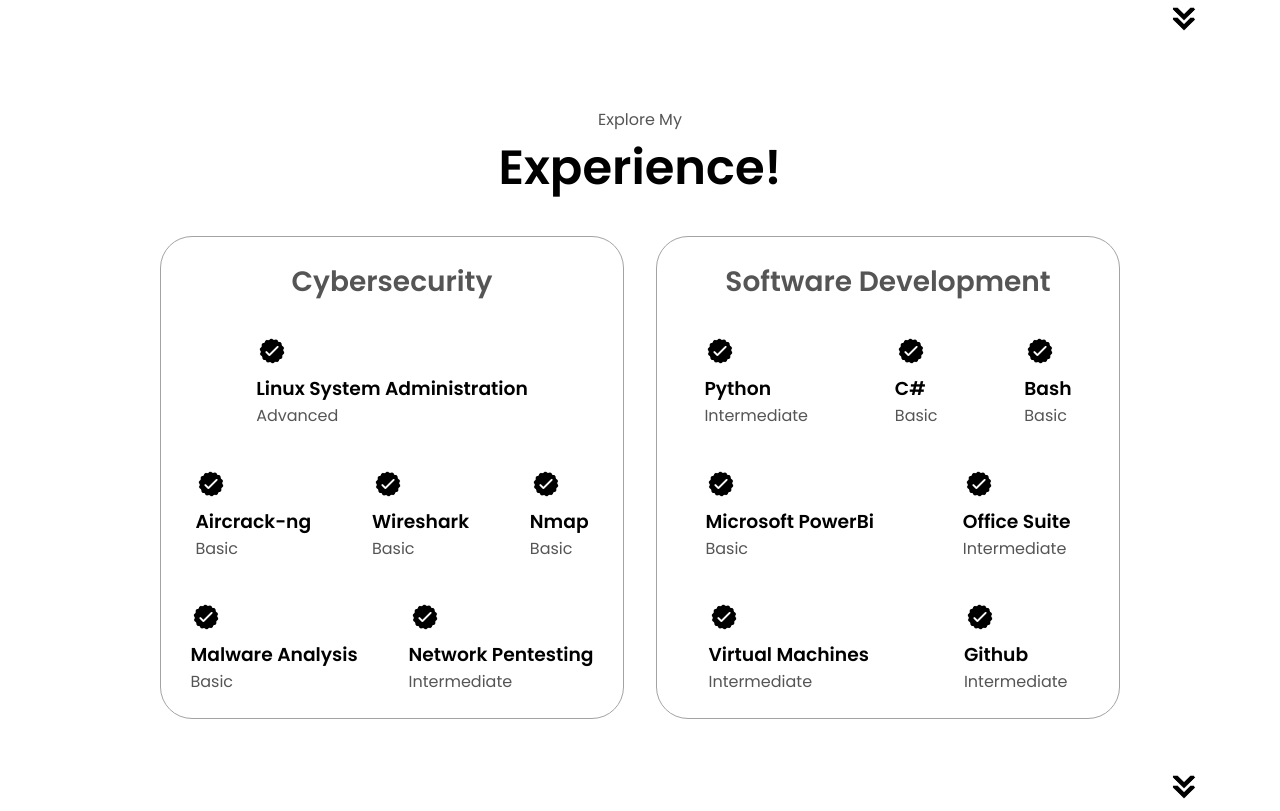
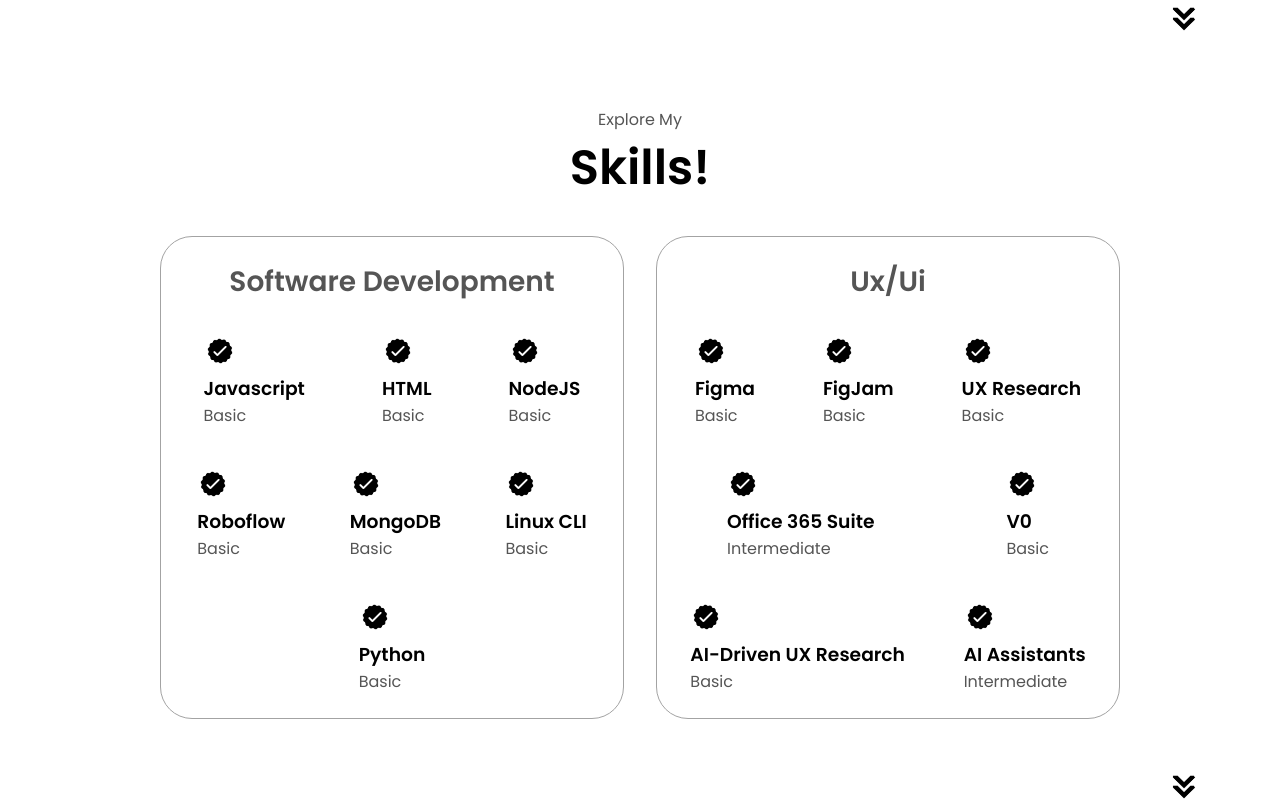
Before and after one commit to rr15rr/html-css-js-web-porfolio, a plain HTML site: page index.html in a window 1280 px wide. Shown: the part 1589-2400 px from the top of the page. Drawn offline with Linux system fonts and the light colour scheme.

Commit message:
Actualizacion area skills
Area skills actualizada

```diff
--- a/index.html
+++ b/index.html
@@ -124,11 +124,11 @@
     </section>
     <section id="experience">
         <p class="section__text__p1">Explore My</p>
-        <h1 class="title">Experience!</h1>
+        <h1 class="title">Skills!</h1>
         <div class="experience-details-container">
             <div class="about-containers">
                 <div class="details-container">
-                    <h2 class="experience-sub-title">Cybersecurity</h2>
+                    <h2 class="experience-sub-title">Software Development</h2>
                     <div class="article-container">
                         <article>
                             <img
@@ -137,18 +137,7 @@
                             class="icon"
                             />
                             <div>
-                                <h3>Linux System Administration</h3>
-                                <p>Advanced</p>
-                            </div>
-                        </article>
-                        <article>
-                            <img
-                            src="./assets/checkmark.png"
-                            alt="Experience icon"
-                            class="icon"
-                            />
-                            <div>
-                                <h3>Aircrack-ng</h3>
+                                <h3>Javascript</h3>
                                 <p>Basic</p>
                             </div>
                         </article>
@@ -159,7 +148,7 @@
                             class="icon"
                             />
                             <div>
-                                <h3>Wireshark</h3>
+                                <h3>HTML</h3>
                                 <p>Basic</p>
                             </div>
                         </article>
@@ -170,7 +159,7 @@
                             class="icon"
                             />
                             <div>
-                                <h3>Nmap</h3>
+                                <h3>NodeJS</h3>
                                 <p>Basic</p>
                             </div>
                         </article>
@@ -181,7 +170,7 @@
                             class="icon"
                             />
                             <div>
-                                <h3>Malware Analysis</h3>
+                                <h3>Roboflow</h3>
                                 <p>Basic</p>
                             </div>
                         </article>
@@ -192,14 +181,36 @@
                             class="icon"
                             />
                             <div>
-                                <h3>Network Pentesting</h3>
-                                <p>Intermediate</p>
+                                <h3>MongoDB</h3>
+                                <p>Basic</p>
+                            </div>
+                        </article>
+                        <article>
+                            <img
+                            src="./assets/checkmark.png"
+                            alt="Experience icon"
+                            class="icon"
+                            />
+                            <div>
+                                <h3>Linux CLI</h3>
+                                <p>Basic</p>
+                            </div>
+                        </article>
+                        <article>
+                            <img
+                            src="./assets/checkmark.png"
+                            alt="Experience icon"
+                            class="icon"
+                            />
+                            <div>
+                                <h3>Python</h3>
+                                <p>Basic</p>
                             </div>
                         </article>
                     </div>
                 </div>
                 <div class="details-container">
-                    <h2 class="experience-sub-title">Software Development</h2>
+                    <h2 class="experience-sub-title">Ux/Ui</h2>
                     <div class="article-container">
                         <article>
                             <img
@@ -208,7 +219,40 @@
                             class="icon"
                             />
                             <div>
-                                <h3>Python</h3>
+                                <h3>Figma</h3>
+                                <p>Basic</p>
+                            </div>
+                        </article>
+                        <article>
+                            <img
+                            src="./assets/checkmark.png"
+                            alt="Experience icon"
+                            class="icon"
+                            />
+                            <div>
+                                <h3>FigJam</h3>
+                                <p>Basic</p>
+                            </div>
+                        </article>
+                        <article>
+                            <img
+                            src="./assets/checkmark.png"
+                            alt="Experience icon"
+                            class="icon"
+                            />
+                            <div>
+                                <h3>UX Research</h3>
+                                <p>Basic</p>
+                            </div>
+                        </article>
+                        <article>
+                            <img
+                            src="./assets/checkmark.png"
+                            alt="Experience icon"
+                            class="icon"
+                            />
+                            <div>
+                                <h3>Office 365 Suite</h3>
                                 <p>Intermediate</p>
                             </div>
                         </article>
@@ -219,7 +263,7 @@
                             class="icon"
                             />
                             <div>
-                                <h3>C#</h3>
+                                <h3>V0</h3>
                                 <p>Basic</p>
                             </div>
                         </article>
@@ -230,7 +274,7 @@
                             class="icon"
                             />
                             <div>
-                                <h3>Bash</h3>
+                                <h3>AI-Driven UX Research</h3>
                                 <p>Basic</p>
                             </div>
                         </article>
@@ -241,40 +285,7 @@
                             class="icon"
                             />
                             <div>
-                                <h3>Microsoft PowerBi</h3>
-                                <p>Basic</p>
-                            </div>
-                        </article>
-                        <article>
-                            <img
-                            src="./assets/checkmark.png"
-                            alt="Experience icon"
-                            class="icon"
-                            />
-                            <div>
-                                <h3>Office Suite</h3>
-                                <p>Intermediate</p>
-                            </div>
-                        </article>
-                        <article>
-                            <img
-                            src="./assets/checkmark.png"
-                            alt="Experience icon"
-                            class="icon"
-                            />
-                            <div>
-                                <h3>Virtual Machines</h3>
-                                <p>Intermediate</p>
-                            </div>
-                        </article>
-                        <article>
-                            <img
-                            src="./assets/checkmark.png"
-                            alt="Experience icon"
-                            class="icon"
-                            />
-                            <div>
-                                <h3>Github</h3>
+                                <h3>AI Assistants</h3>
                                 <p>Intermediate</p>
                             </div>
                         </article>
@@ -301,13 +312,6 @@
                 />
                 <p><a href="mailto:rafarsmb07@gmail.com">rafarsmb07@gmail.com</a></p>
             </div>
-            <div class="contact-info-container">
-                <img
-                src="./assets/linkedin.png"
-                alt="Linkedin icon"
-                class="icon contact-icon"
-                />
-                <p><a href="https://www.linkedin.com/in/rafaelrsmb/">Linkedin</a></p>
             </div>
         </div>
     </section>
@@ -321,7 +325,7 @@
                   </ul>
             </div>
         </nav>
-        <p>Copyright &#169; 2023 Rafael Rodriguez. All Rights Reserved. +52 33 2189 6056</p>
+        <p>Copyright &#169; 2025 Rafael Rodriguez de San Miguel Beltri. All Rights Reserved.</p>
     </footer>
   <script src="script.js"></script>
  </body>
```
